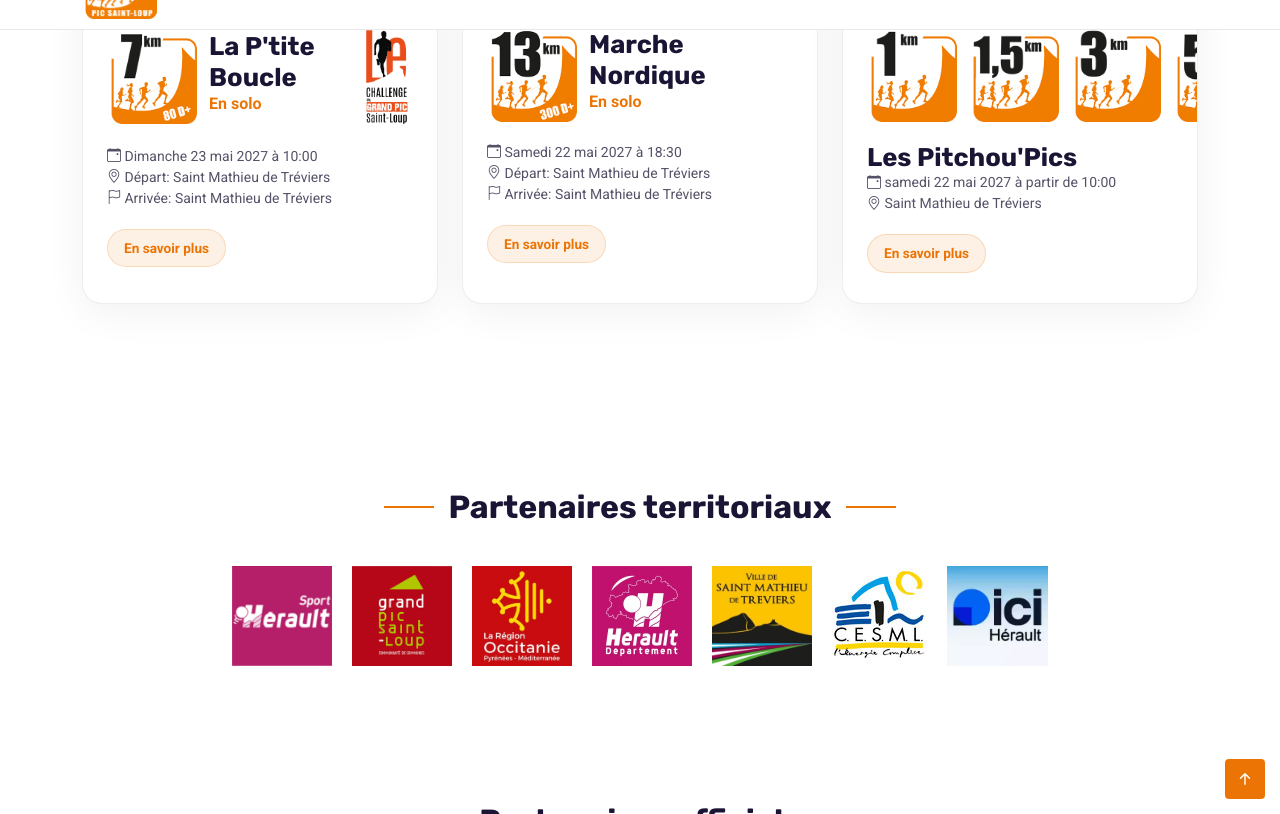
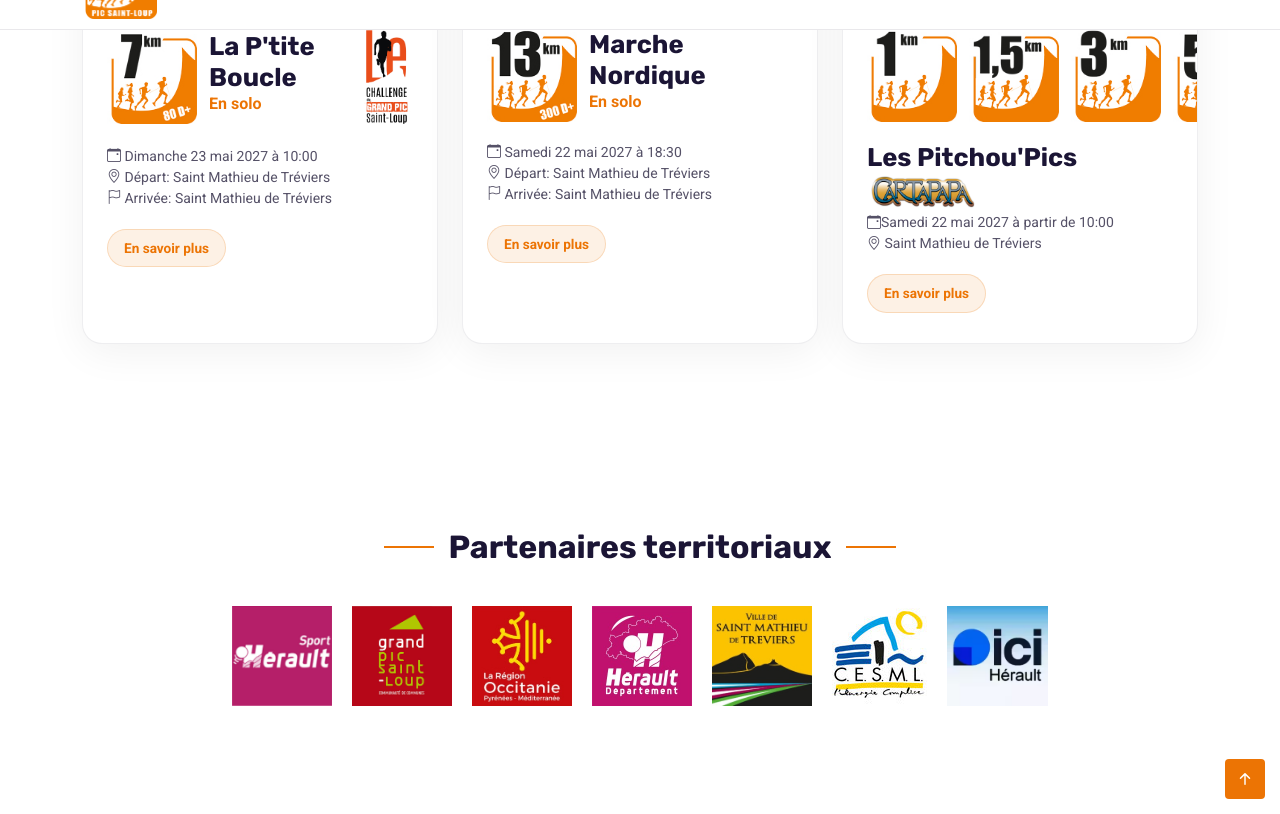
Before and after one commit to festatrail/festatrail.github.io, a Jekyll site: the page built from index.html, in a window 1280 px wide and 900 px high, scrolled down 2652 px, cut to the strip 86-900 px from the top of the window. Built offline with Jekyll 4.4.1, drawn with Linux system fonts in a browser that asks for light colours.

Commit message:
Ajout sponsor cartapapa

```diff
--- a/_includes/sponsors.html
+++ b/_includes/sponsors.html
@@ -30,6 +30,7 @@
             <a href="https://www.patisserie-latour.fr" target="_blank" rel="noopener noreferrer"><img class="sponsors-logo" src="{{ '/assets/img/sponsors/officiels/la-tour.png' | relative_url }}" alt="Patisserie Latour"></a>
             <a href="https://www.mon-pic.fr" target="_blank" rel="noopener noreferrer"><img class="sponsors-logo" src="{{ '/assets/img/sponsors/officiels/mon-pic.png' | relative_url }}" alt="Mon Pic"></a>
             <a href="https://yupiik.com" target="_blank" rel="noopener noreferrer"><img class="sponsors-logo" src="{{ '/assets/img/sponsors/officiels/yupiik.png' | relative_url }}" style="max-height: 70px;" alt="Yupiik"></a>
+            <a href="https://cartapapa.fr/" target="_blank" rel="noopener noreferrer"><img class="sponsors-logo" src="{{ '/assets/img/sponsors/officiels/cartapapa.png' | relative_url }}" style="max-height: 70px;" alt="Cartapapa"></a>
         </div>
     </div>
 
--- a/index.html
+++ b/index.html
@@ -310,8 +310,9 @@
 
                 </div>
                 <h3 class="race-name">Les Pitchou'Pics</h3>
+                <img src="{{'assets/img/sponsors/officiels/cartapapa.png' | relative_url }}" alt="Cartapapa" class="img-fluid" style="max-height: 40px;">
                 <div class="race-details">
-                  <div><i class="bi bi-calendar-event"></i> samedi 22 mai 2027 à partir de 10:00</div>
+                  <div><i class="bi bi-calendar-event"></i>Samedi 22 mai 2027 à partir de 10:00</div>
                   <div><i class="bi bi-geo-alt"></i> Saint Mathieu de Tréviers</div>
                 </div>
 
--- a/pages/course-pitchoupic.html
+++ b/pages/course-pitchoupic.html
@@ -44,6 +44,10 @@
                 <div>
                   <h1 class="mb-0">Pitchou'Pic, libère ton énergie !</h1>
                 </div>
+              </div>
+
+              <div class="race-quotes">
+                <img src="{{'assets/img/sponsors/officiels/cartapapa.png' | relative_url }}" alt="Cartapapa" class="img-fluid" style="max-height: 120px;">
               </div>
 
               <div class="race-info d-flex align-items-center gap-3" style="margin-top: 3em; margin-bottom: 3em;">
```
Also changed, not shown: assets/img/sponsors/officiels/cartapapa.png (added).
